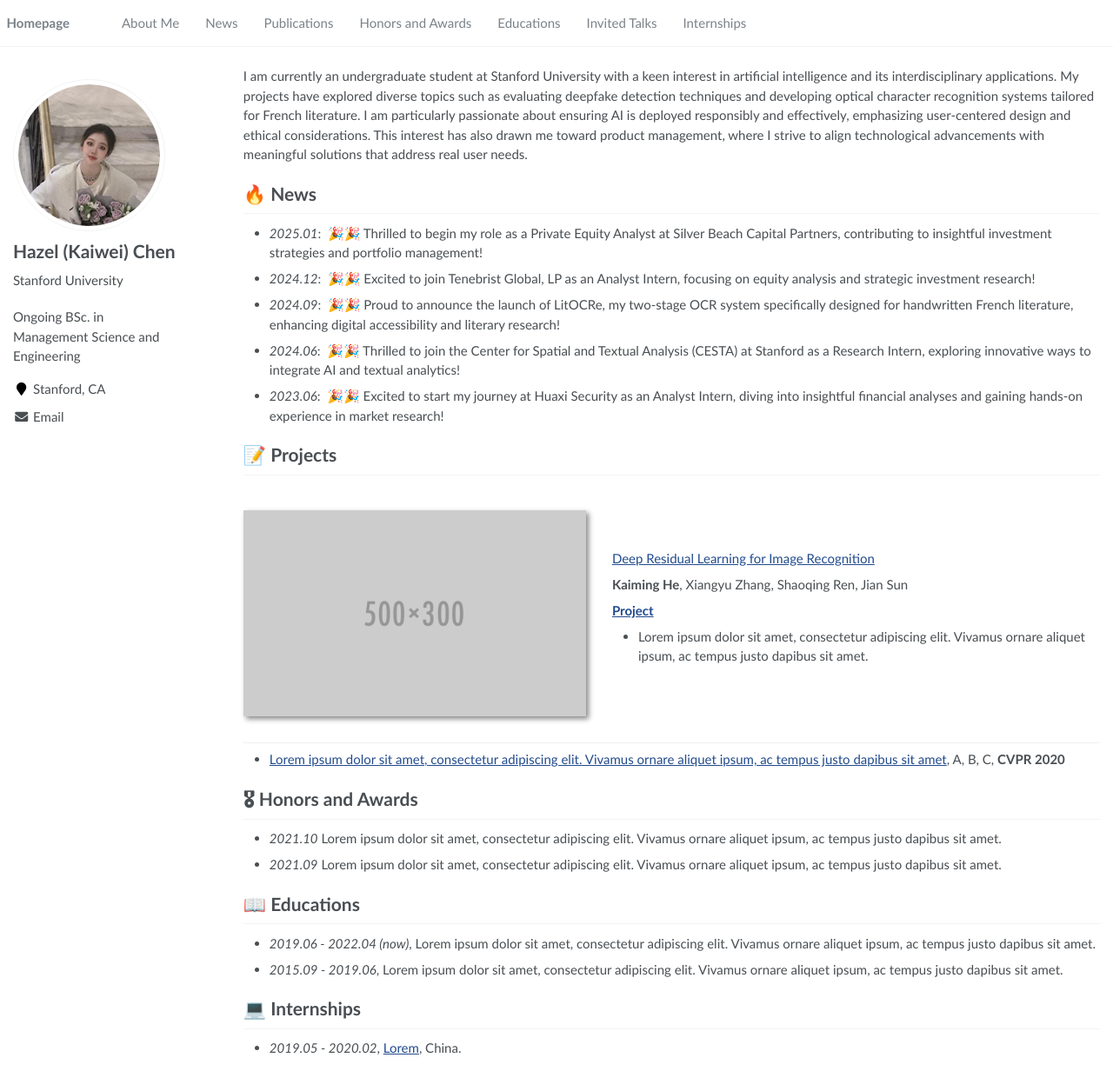
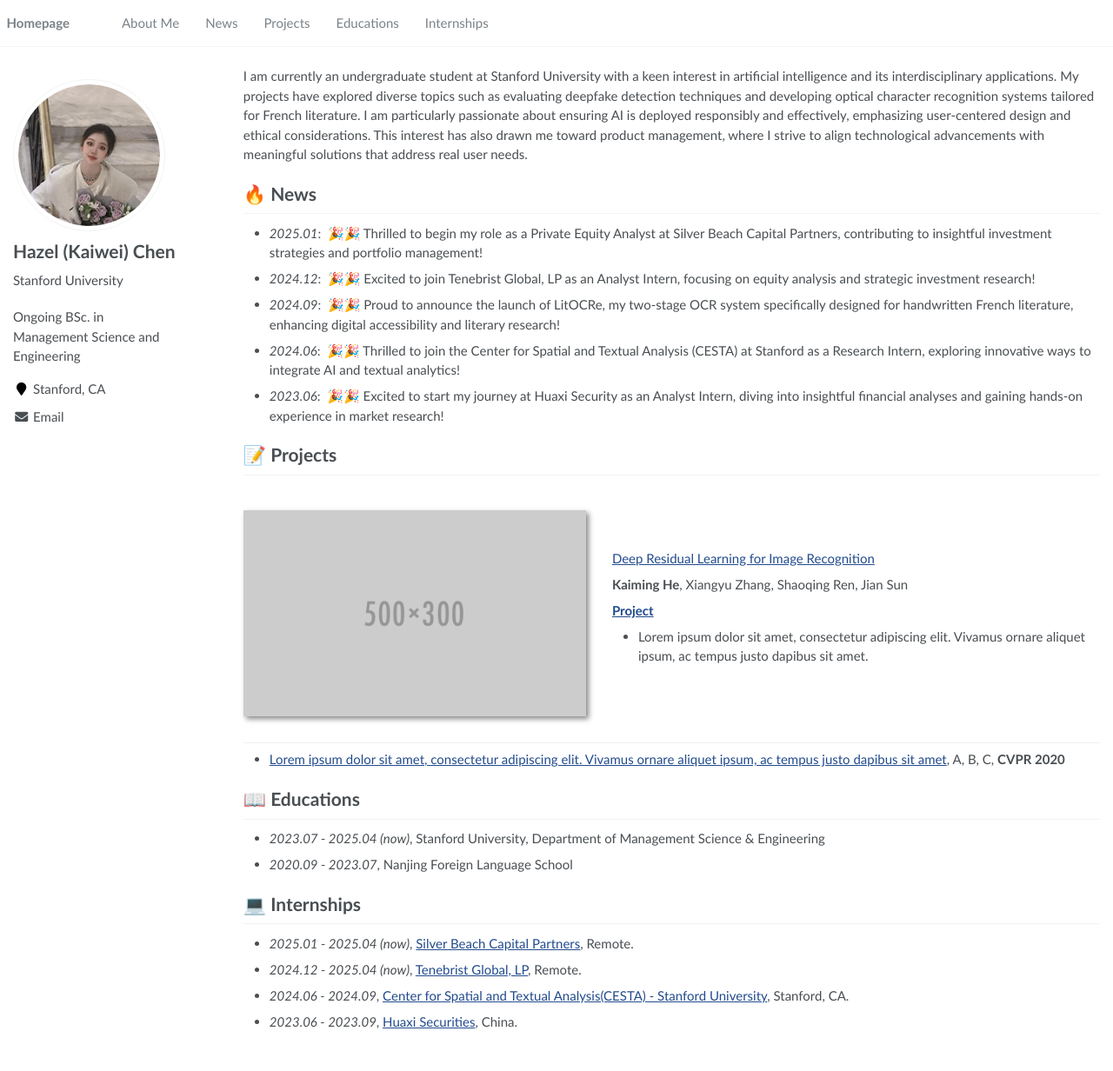
Before and after one commit to kkaiwei/kkaiwei.github.io, a Jekyll site: the page built from _pages/about.md, in a window 1280 px wide and 1232 px high. Shown: the whole window at 87% size. Built offline with Jekyll 4.4.1, drawn with Linux system fonts in a browser that asks for light colours.

Commit message:
Update Educations and Internships

```diff
--- a/_data/navigation.yml
+++ b/_data/navigation.yml
@@ -6,17 +6,11 @@ main:
   - title: "News"
     url: "/#-news"
 
-  - title: "Publications"
+  - title: "Projects"
     url: "/#-publications"
-
-  - title: "Honors and Awards"
-    url: "/#-honors-and-awards"
 
   - title: "Educations"
     url: "/#-educations"
 
-  - title: "Invited Talks"
-    url: "/#-invited-talks"
-
   - title: "Internships"
     url: "/#-internships"
--- a/_pages/about.md
+++ b/_pages/about.md
@@ -42,13 +42,13 @@ I am currently an undergraduate student at Stanford University with a keen inter
 
 - [Lorem ipsum dolor sit amet, consectetur adipiscing elit. Vivamus ornare aliquet ipsum, ac tempus justo dapibus sit amet](https://github.com), A, B, C, **CVPR 2020**
 
-# 🎖 Honors and Awards
-- *2021.10* Lorem ipsum dolor sit amet, consectetur adipiscing elit. Vivamus ornare aliquet ipsum, ac tempus justo dapibus sit amet.
-- *2021.09* Lorem ipsum dolor sit amet, consectetur adipiscing elit. Vivamus ornare aliquet ipsum, ac tempus justo dapibus sit amet.
 
 # 📖 Educations
-- *2019.06 - 2022.04 (now)*, Lorem ipsum dolor sit amet, consectetur adipiscing elit. Vivamus ornare aliquet ipsum, ac tempus justo dapibus sit amet.
-- *2015.09 - 2019.06*, Lorem ipsum dolor sit amet, consectetur adipiscing elit. Vivamus ornare aliquet ipsum, ac tempus justo dapibus sit amet.
+- *2023.07 - 2025.04 (now)*, Stanford University, Department of Management Science & Engineering
+- *2020.09 - 2023.07*, Nanjing Foreign Language School
 
 # 💻 Internships
-- *2019.05 - 2020.02*, [Lorem](https://github.com/), China.
+- *2025.01 - 2025.04 (now)*, [Silver Beach Capital Partners](https://www.linkedin.com/company/silver-beach-capital-partners/), Remote.
+- *2024.12 - 2025.04 (now)*, [Tenebrist Global, LP](https://www.linkedin.com/company/tenebrist-global-l-p/), Remote.
+- *2024.06 - 2024.09*, [Center for Spatial and Textual Analysis(CESTA) - Stanford University](https://cesta.stanford.edu), Stanford, CA.
+- *2023.06 - 2023.09*, [Huaxi Securities](https://www.hx168.com.cn/main/index/index.shtml), China.
```
Also changed, not shown: 1 other file.
